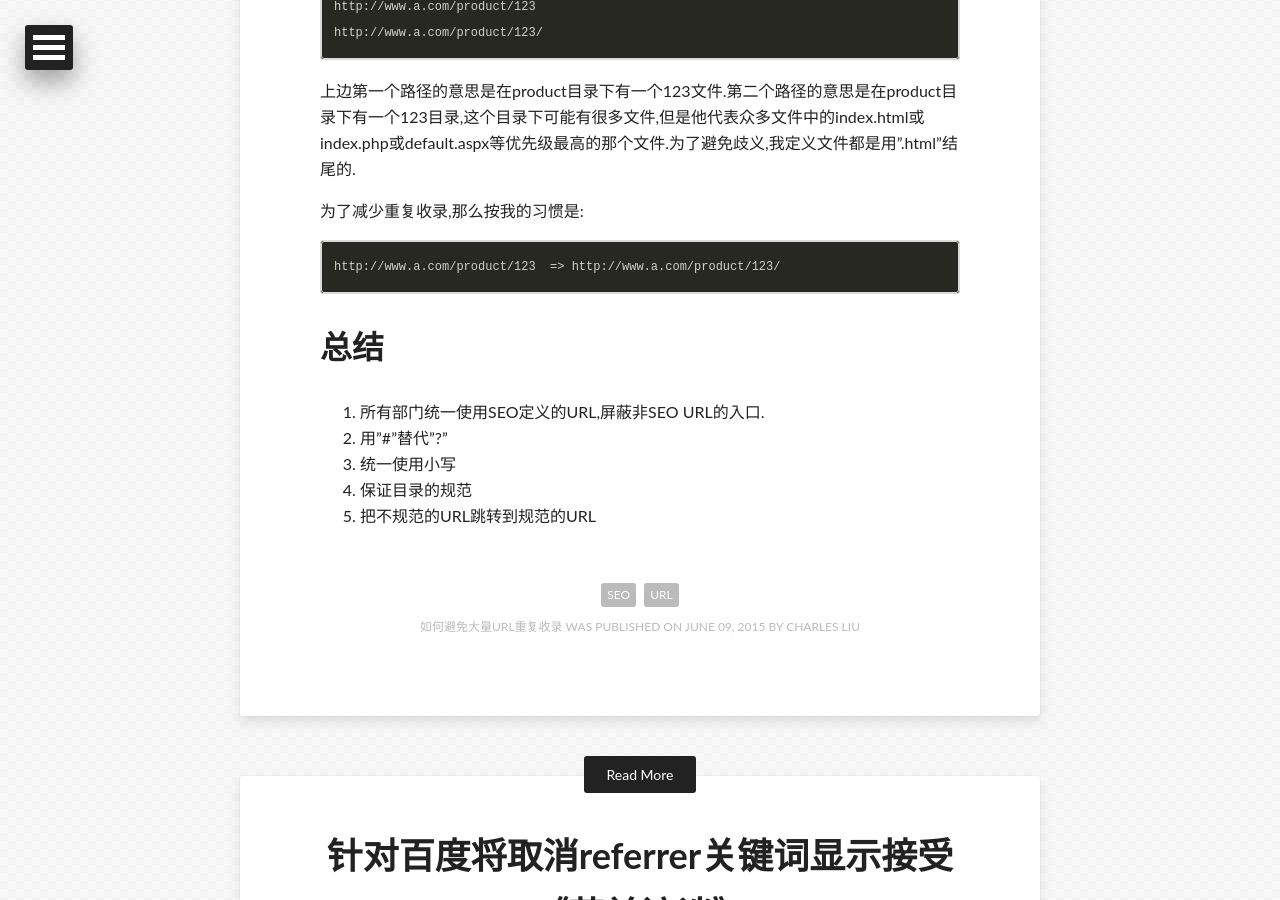
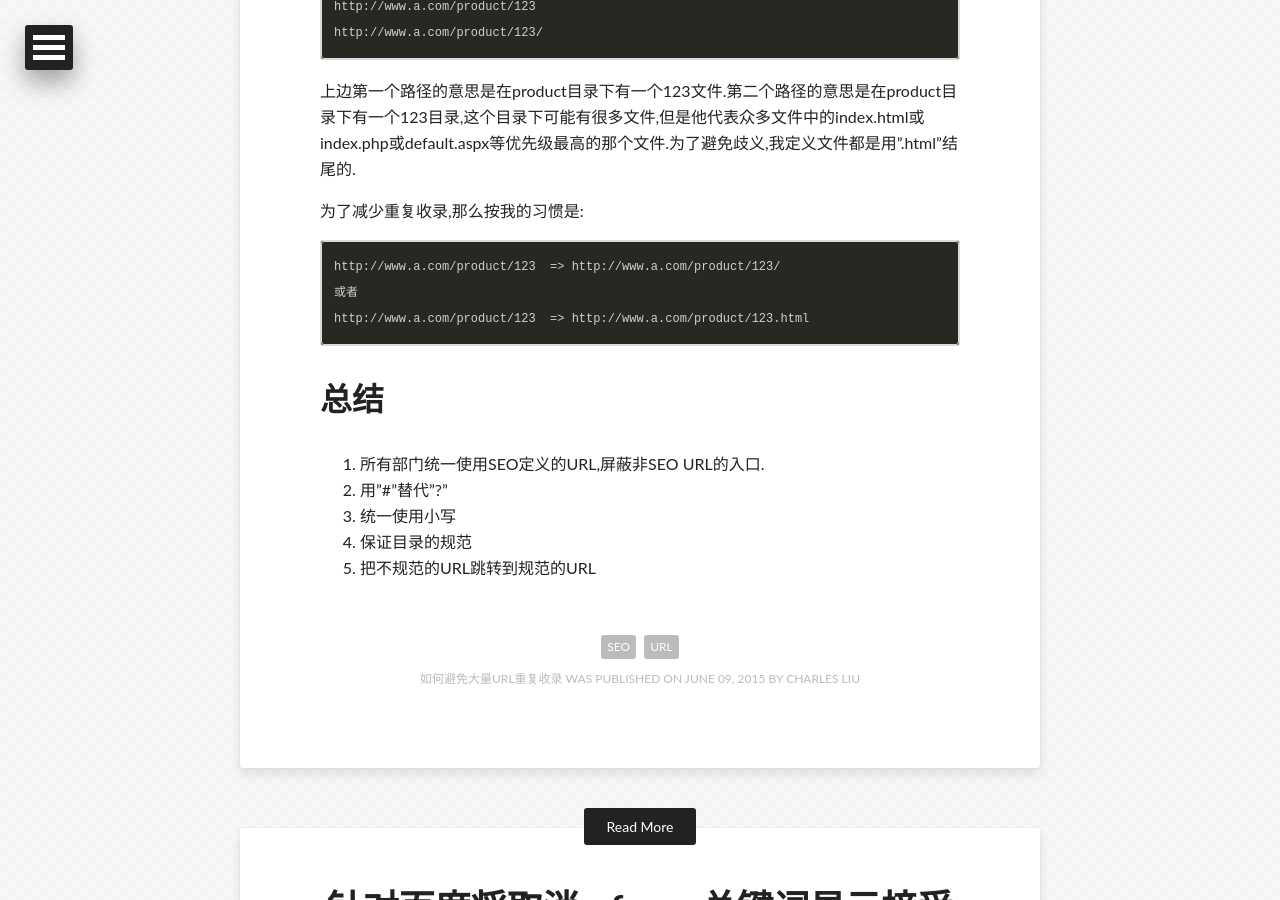
Before and after one commit to apyixiang/apyixiang.github.io, a Jekyll site: the page built from _posts/2015-06-09-avoid-url-repeated-index.markdown, in a window 1280 px wide and 900 px high, scrolled down 3991 px. Built offline with Jekyll 4.4.1, drawn with Linux system fonts in a browser that asks for light colours; some web fonts are replaced; Markdown is read by kramdown in place of the engine named in the settings; comment, search, counter and statistics services are not loaded.

Commit message:
tiny fix

````diff
--- a/_posts/2015-06-09-avoid-url-repeated-index.markdown
+++ b/_posts/2015-06-09-avoid-url-repeated-index.markdown
@@ -167,6 +167,8 @@ http://www.a.com/product/123/
 
 ```
 http://www.a.com/product/123  => http://www.a.com/product/123/
+或者
+http://www.a.com/product/123  => http://www.a.com/product/123.html
 ```
 
 总结
````
